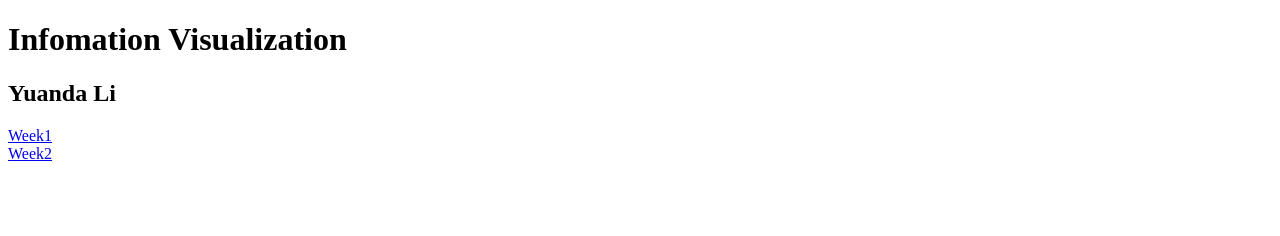
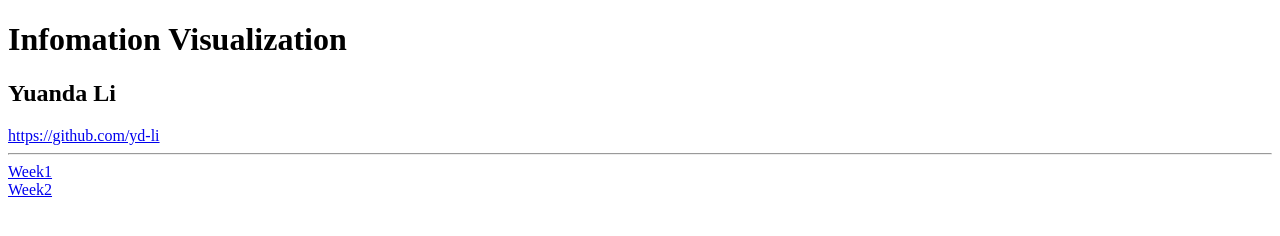
Before and after one commit to yd-li/Information_Visualization, a plain HTML site: page index.html in a window 1280 px wide. Drawn offline with Linux system fonts and the light colour scheme.

Commit message:
update index.html

```diff
--- a/index.html
+++ b/index.html
@@ -3,6 +3,8 @@
     <body>
         <h1>Infomation Visualization</h1>
         <h2>Yuanda Li</h2>
+        <a href="https://github.com/yd-li" target="_blank">https://github.com/yd-li</a>
+        <hr>
         <div>
         <a href="https://github.com/yd-li/Information_Visualization/tree/master/Week_1" target="_blank">Week1</a>
         </div>
```
